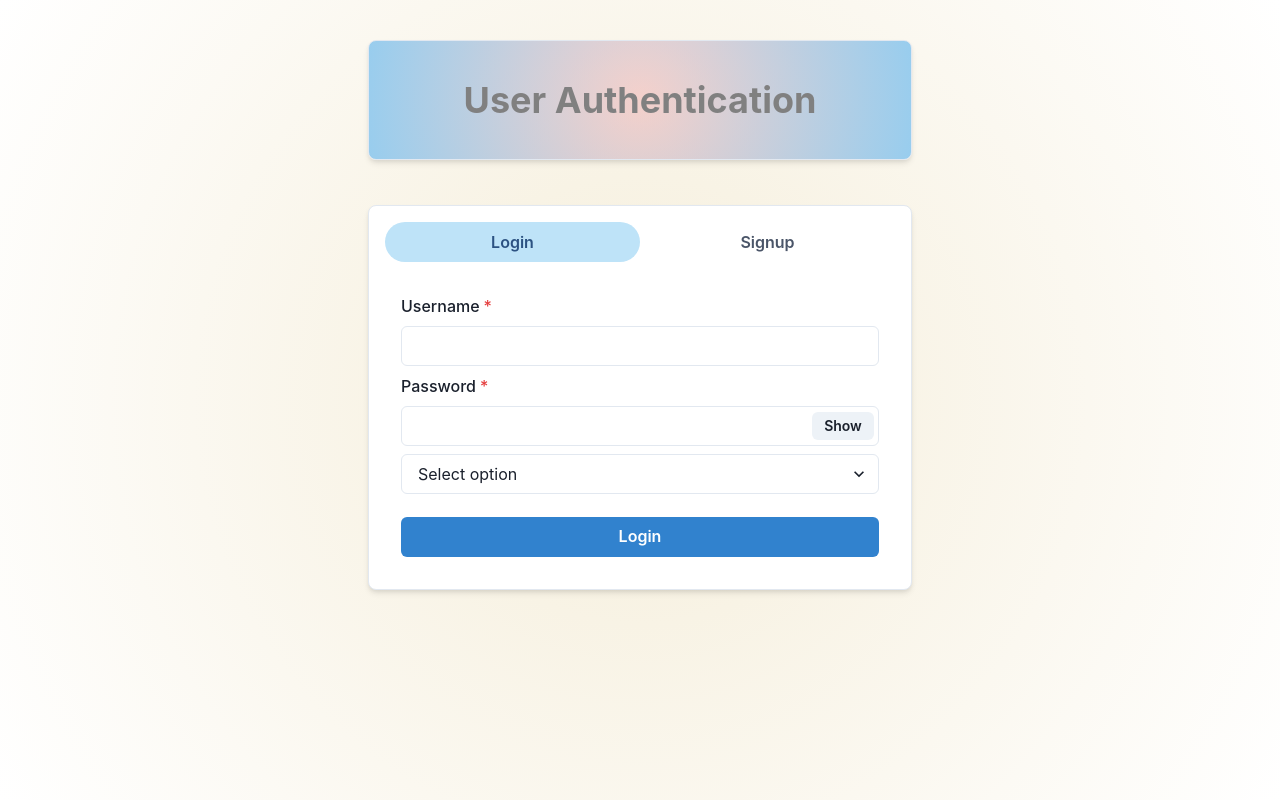
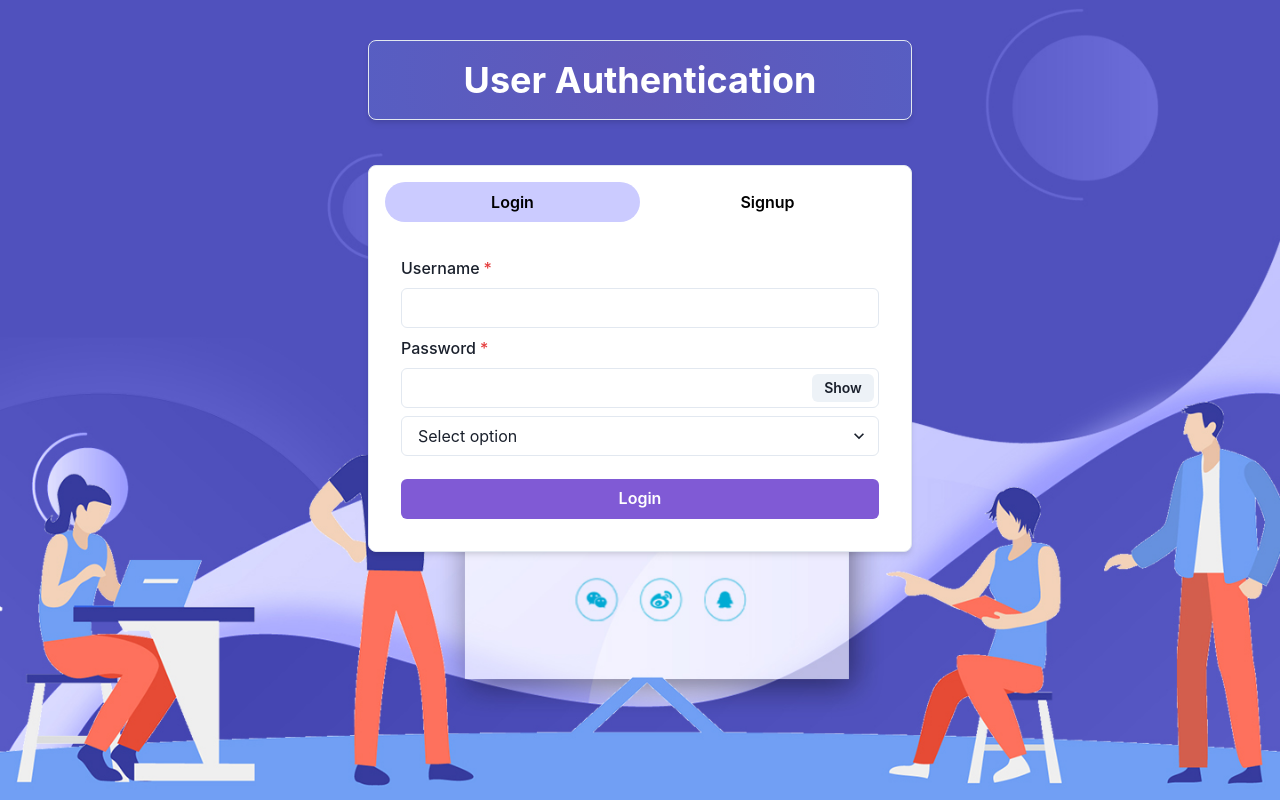
Before and after one commit to AnshGaur28/Chatapp, a React (Vite) app in the folder client/: page /login in a window 1280 px wide. Built offline with nearby package versions, Linux system fonts and the light colour scheme.

Commit message:
Styling Login Register ChatPage

```diff
--- a/client/src/Components/Authentication/Login.jsx
+++ b/client/src/Components/Authentication/Login.jsx
@@ -86,7 +86,7 @@ const Login = () => {
       </Select>
 
       <Button
-        colorScheme="blue"
+        colorScheme="purple"
         width="100%"
         style={{ marginTop: 15 }}
         onClick={handleFormSubmit}
--- a/client/src/Components/Authentication/Signup.jsx
+++ b/client/src/Components/Authentication/Signup.jsx
@@ -80,7 +80,7 @@ const Signup = () => {
       </FormControl>
 
       <Button
-        colorScheme="blue"
+        colorScheme="purple"
         width="100%"
         style={{ marginTop: 15 }}
         onClick={submitHandle}
--- a/client/src/main.jsx
+++ b/client/src/main.jsx
@@ -3,10 +3,11 @@ import ReactDOM from "react-dom/client";
 import App from "./App.jsx";
 import "./index.css";
 import { ChakraProvider } from "@chakra-ui/react";
+import customTheme from "./theme.js";
 
 ReactDOM.createRoot(document.getElementById("root")).render(
   <React.StrictMode>
-    <ChakraProvider>
+    <ChakraProvider theme={customTheme}>
       <App />
     </ChakraProvider>
   </React.StrictMode>
--- a/client/src/pages/loginPage.jsx
+++ b/client/src/pages/loginPage.jsx
@@ -27,20 +27,25 @@ export default function LoginPage() {
   //   }
   // };
   return (
-    <Box  bg="radial-gradient(circle, rgba(244,236,214,0.9), rgba(255,255,255,1))"  minH="100vh">
+    <Box minHeight='100vh' style={{
+      backgroundImage:
+        "url('/—Pngtree—flat business login box login_1319176.jpg')", // Adjust the path as needed
+      backgroundSize: "cover",
+      backgroundPosition: "center",
+    }}>
       <Container maxW="xl" centerContent>
         <Box
           d="flex"
           justifyContent="center"
           p={3}
-          bg="radial-gradient(circle, rgba(238,154,158,0.4), rgba(152,205,238,1))"
+          bg="radial-gradient(circle, rgba(238,154,158,0.1), rgba(152,205,238,0.1))"
           w="100%"
           m="40px 0 45px 0"
           borderRadius="lg"
           borderWidth="1px"
           shadow="md"
         >
-          <Text fontSize="4xl" fontWeight="bold"   p="20px" color="GrayText" textAlign="center">
+          <Text fontSize="4xl" fontWeight="bold"    color="white" textAlign="center">
             User Authentication
           </Text>
         </Box>
@@ -52,12 +57,12 @@ export default function LoginPage() {
           borderWidth="1px"
           shadow="md"
         >
-          <Tabs variant="soft-rounded" >
-            <TabList mb="1em">
-              <Tab width="50%">Login</Tab>
-              <Tab width="50%">Signup</Tab>
+          <Tabs variant="soft-rounded" colorScheme="brand"   >
+            <TabList mb="1em" >
+              <Tab style={{color : "black"}} width="50%" >Login</Tab>
+              <Tab style={{color : "black"}} width="50%" >Signup</Tab>
             </TabList>
-            <TabPanels>
+            <TabPanels >
               <TabPanel >
                 <Login />
               </TabPanel>
--- /dev/null
+++ b/client/src/theme.js
@@ -0,0 +1,58 @@
+// theme.js
+import { extendTheme } from "@chakra-ui/react";
+
+const customTheme = extendTheme({
+  colors: {
+    brand: {
+      50: "#e3f8ff",
+      100: "#CBCBFF",
+      200: "#81defd",
+      300: "#5ed0fa",
+      400: "#40c3f7",
+      500: "#CBCBFF",
+      600: "#1992d4",
+      700: "#127fbf",
+      800: "#0b69a3",
+      900: "#035388",
+    },
+  },
+  components: {
+    Tabs: {
+      baseStyle: {
+        Tab: {
+          _selected: {
+            color: "white",
+            bgColor: "brand.500",
+          },
+        },
+        tablist: {
+          borderBottom: "2px solid",
+          borderColor: "white",
+        },
+      },
+      sizes: {},
+      variants: {
+        custom: {
+          tab: {
+            _selected: {
+              color: "white",
+              bg: "brand.500",
+            },
+            _hover: {
+              bg: "brand.300",
+            },
+          },
+          tablist: {
+            borderBottom: "2px solid",
+            borderColor: "brand.600",
+          },
+        },
+      },
+      defaultProps: {
+        variant: "custom",
+      },
+    },
+  },
+});
+
+export default customTheme;
```
Also changed, not shown: client/public/—Pngtree—flat business login box login_1319176.jpg (added), client/src/index.css (line endings or trailing spaces).
